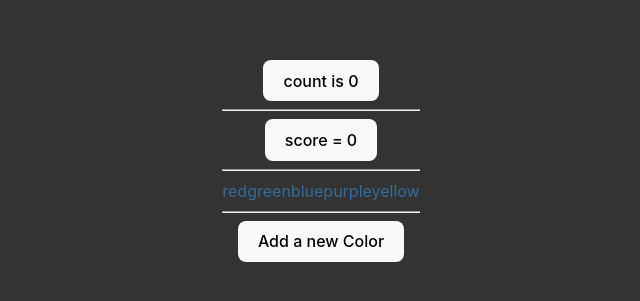
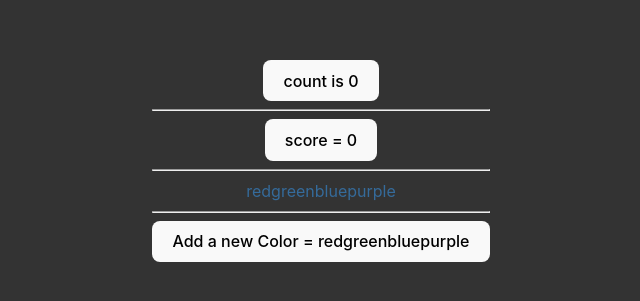
Before and after one commit to Scientific-Research/mk003-stateEvents, a React (Vite) app: page / in a window 1280 px wide. Shown: the part 239-540 px from the top of the page, without its empty margins (319-959 px from the left). Built offline with nearby package versions, Linux system fonts and the light colour scheme.

Commit message:
setColor(...color);

```diff
--- a/src/App.jsx
+++ b/src/App.jsx
@@ -1,7 +1,7 @@
 import { useState } from "react";
 import "./App.css";
 
-const _colors = ["red", "green", "blue", "purple", "yellow"];
+const _colors = ["red", "green", "blue", "purple"];
 function App() {
   const [count, setCount] = useState(0);
   const [score, setScore] = useState(0);
@@ -26,7 +26,11 @@ function App() {
   };
 
   const handleAddColor = () => {
-
+    // setColor(...color);
+    // const newColor = color + ' ' + color
+    setColor("yellow");
+    setColor(...color);
+    console.log("a color was added!");
   };
 
   return (
@@ -42,7 +46,7 @@ function App() {
         <div key={i}>{c}</div>
       ))}
       <hr />
-      <button onClick={handleAddColor}>Add a new Color</button>
+      <button onClick={handleAddColor}>Add a new Color = {color}</button>
     </div>
   );
 }
```
